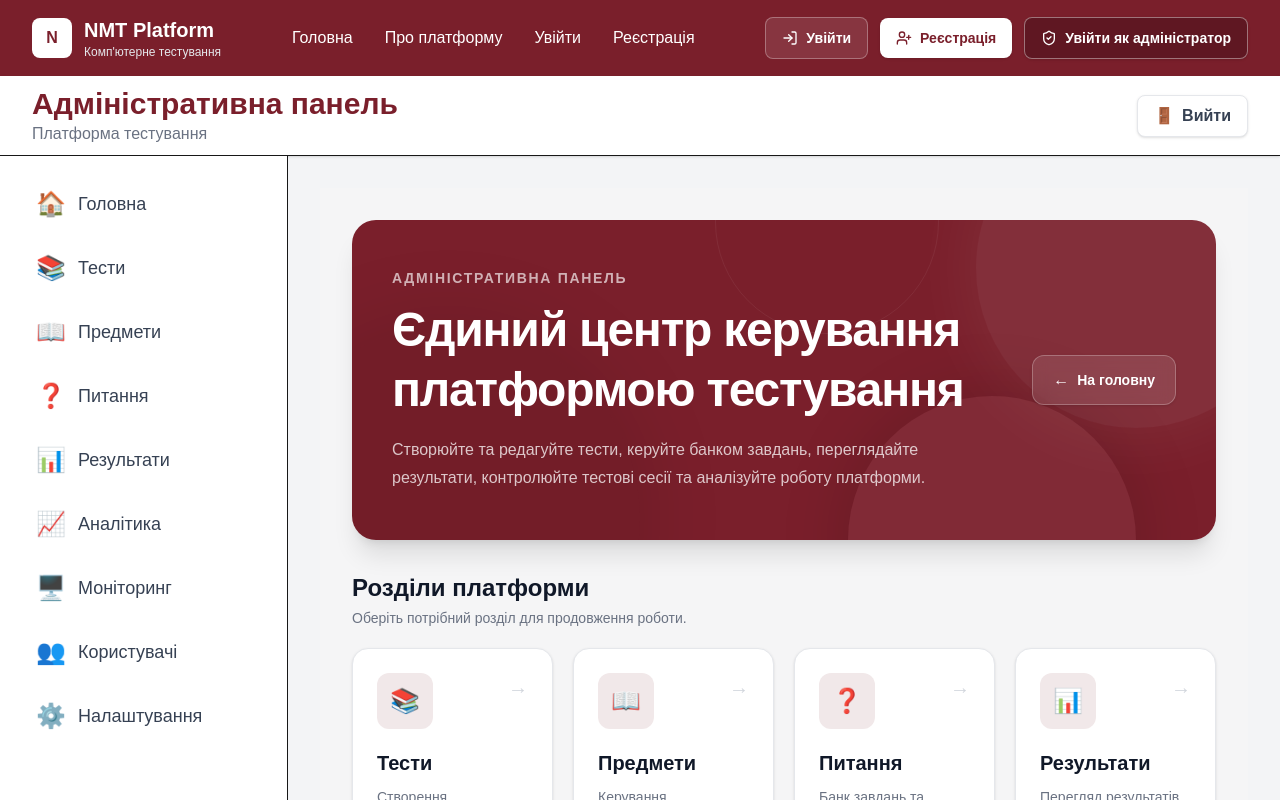
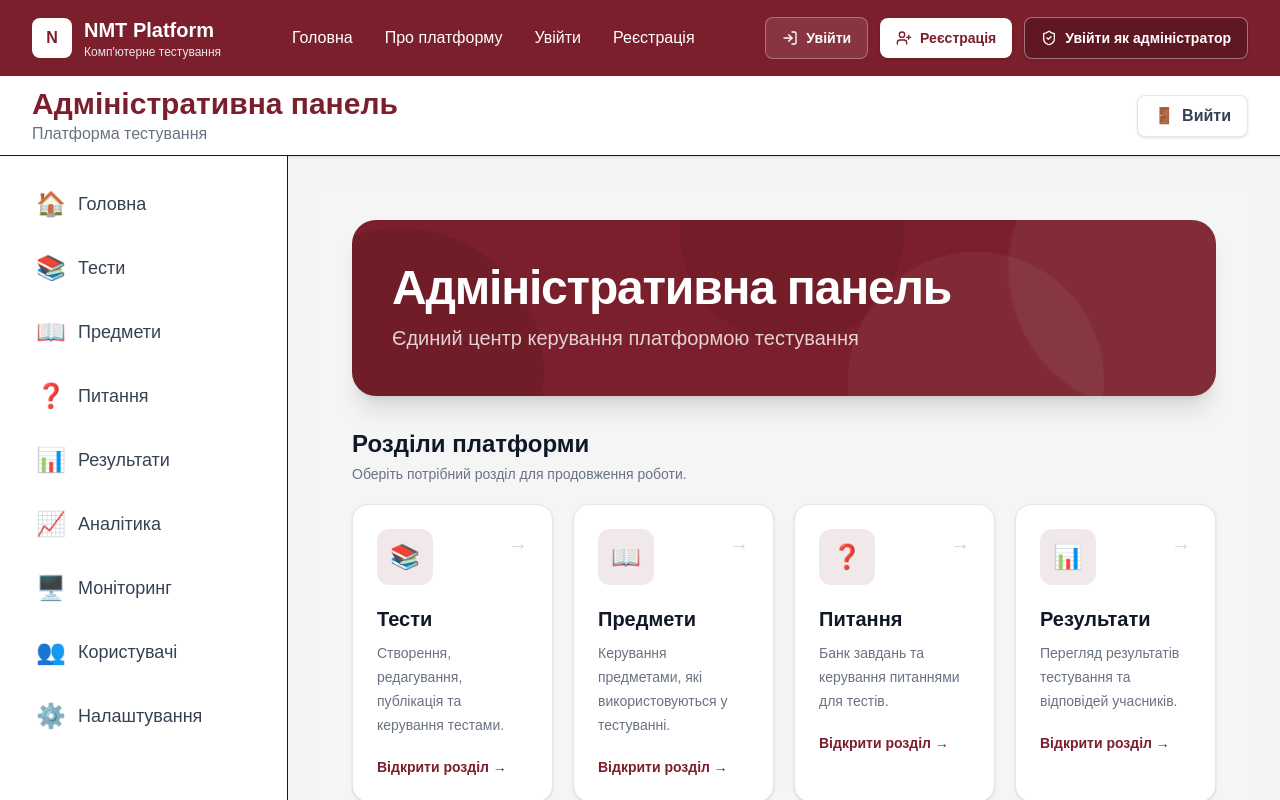
Before and after one commit to Andrii-kh-test/nmt-platform, a Next.js app: page /admin in a window 1280 px wide. Shown: the top 800 px of the page. Built offline with nearby package versions, Linux system fonts and the light colour scheme.

Commit message:
Update admin panel header

```diff
--- a/app/admin/page.tsx
+++ b/app/admin/page.tsx
@@ -62,22 +62,14 @@ const sections = [
 export default function AdminPage() {
   return (
     <main className="min-h-screen bg-[#f5f5f6]">
-      <div className="mx-auto max-w-7xl px-4 py-6 sm:px-6 sm:py-8 lg:px-8">
+      <div className="mx-auto max-w-7xl px-6 py-8 lg:px-8">
 
-        {/* ============================================================
-            HEADER — АДМІНІСТРАТИВНА ПАНЕЛЬ
-        ============================================================ */}
+        {/* =====================================================
+            HEADER
+        ===================================================== */}
 
-        <header
-          className="
-            relative
-            mb-8
-            overflow-hidden
-            rounded-3xl
-            bg-[#7A1F2B]
-            shadow-xl
-          "
-        >
+        <header className="relative mb-8 overflow-hidden rounded-3xl bg-[#7A1F2B] px-7 py-9 shadow-xl sm:px-10 sm:py-11">
+
           {/* Декоративні кола */}
 
           <div
@@ -85,12 +77,12 @@ export default function AdminPage() {
               pointer-events-none
               absolute
               -right-20
-              -top-28
-              h-80
-              w-80
+              -top-24
+              h-72
+              w-72
               rounded-full
-              bg-white/[0.07]
-              shadow-[0_0_80px_rgba(255,255,255,0.08)]
+              bg-white/[0.06]
+              blur-[1px]
             "
           />
 
@@ -98,13 +90,12 @@ export default function AdminPage() {
             className="
               pointer-events-none
               absolute
-              -bottom-36
-              right-20
-              h-72
-              w-72
+              -bottom-28
+              right-28
+              h-64
+              w-64
               rounded-full
               bg-white/[0.05]
-              shadow-[0_0_70px_rgba(0,0,0,0.15)]
             "
           />
 
@@ -113,12 +104,11 @@ export default function AdminPage() {
               pointer-events-none
               absolute
               -left-24
-              bottom-[-170px]
-              h-96
-              w-96
+              bottom-[-120px]
+              h-72
+              w-72
               rounded-full
-              bg-black/[0.06]
-              shadow-[0_0_90px_rgba(0,0,0,0.12)]
+              bg-black/[0.08]
             "
           />
 
@@ -126,126 +116,53 @@ export default function AdminPage() {
             className="
               pointer-events-none
               absolute
-              left-[42%]
-              top-[-110px]
+              left-[38%]
+              top-[-100px]
               h-56
               w-56
               rounded-full
-              border
-              border-white/[0.06]
+              bg-black/[0.06]
             "
           />
 
-          {/* Основний вміст */}
+          {/* Контент */}
 
-          <div
+          <div className="relative z-10">
+
+            {/* Основний напис */}
+
+            <h1
               className="
-              relative
-              z-10
-              px-6
-              py-8
-              sm:px-8
-              sm:py-10
-              lg:px-10
-              lg:py-12
-            "
-          >
-            <div className="flex flex-col gap-8 lg:flex-row lg:items-center lg:justify-between">
-
-              <div className="max-w-3xl">
-
-                <div
-                  className="
-                    mb-3
-                    text-sm
-                    font-semibold
-                    uppercase
-                    tracking-[0.12em]
-                    text-white/65
+                text-4xl
+                font-extrabold
+                tracking-tight
+                text-white
+                sm:text-5xl
               "
             >
               Адміністративна панель
-                </div>
+            </h1>
 
-                <h1
-                  className="
-                    text-3xl
-                    font-bold
-                    leading-tight
-                    tracking-tight
-                    text-white
-                    sm:text-4xl
-                    lg:text-5xl
-                  "
-                >
-                  Єдиний центр керування
-                  <span className="block">
-                    платформою тестування
-                  </span>
-                </h1>
+            {/* Другий рівень */}
 
             <p
               className="
-                    mt-4
-                    max-w-2xl
-                    text-sm
-                    leading-6
-                    text-white/75
-                    sm:text-base
-                    sm:leading-7
+                mt-3
+                text-lg
+                font-medium
+                text-white/80
+                sm:text-xl
               "
             >
-                  Створюйте та редагуйте тести, керуйте банком
-                  завдань, переглядайте результати, контролюйте
-                  тестові сесії та аналізуйте роботу платформи.
+              Єдиний центр керування платформою тестування
             </p>
 
           </div>
-
-              {/* Кнопка повернення */}
-
-              <div className="shrink-0">
-
-                <Link
-                  href="/"
-                  className="
-                    inline-flex
-                    items-center
-                    justify-center
-                    rounded-xl
-                    border
-                    border-white/25
-                    bg-white/10
-                    px-5
-                    py-3
-                    text-sm
-                    font-semibold
-                    text-white
-                    shadow-sm
-                    backdrop-blur-sm
-                    transition-all
-                    duration-200
-                    hover:bg-white
-                    hover:text-[#7A1F2B]
-                    hover:shadow-lg
-                  "
-                >
-                  <span className="mr-2 text-base">
-                    ←
-                  </span>
-
-                  На головну
-                </Link>
-
-              </div>
-
-            </div>
-          </div>
         </header>
 
-        {/* ============================================================
+        {/* =====================================================
             РОЗДІЛИ
-        ============================================================ */}
+        ===================================================== */}
 
         <section>
           <div className="mb-5">
@@ -281,7 +198,8 @@ export default function AdminPage() {
                   hover:shadow-xl
                 "
               >
-                {/* Верхня смуга */}
+
+                {/* Верхня бордова смуга */}
 
                 <div
                   className="
@@ -299,6 +217,8 @@ export default function AdminPage() {
 
                 <div className="flex items-start justify-between">
 
+                  {/* Іконка */}
+
                   <div
                     className="
                       flex
@@ -315,15 +235,12 @@ export default function AdminPage() {
                       group-hover:bg-[#7A1F2B]
                     "
                   >
-                    <span
-                      className="
-                        transition-transform
-                        group-hover:scale-110
-                      "
-                    >
+                    <span className="transition-transform group-hover:scale-110">
                       {section.icon}
                     </span>
                   </div>
+
+                  {/* Стрілка */}
 
                   <span
                     className="
@@ -340,6 +257,8 @@ export default function AdminPage() {
 
                 </div>
 
+                {/* Назва */}
+
                 <h3
                   className="
                     mt-5
@@ -353,26 +272,15 @@ export default function AdminPage() {
                   {section.title}
                 </h3>
 
-                <p
-                  className="
-                    mt-2
-                    min-h-[72px]
-                    text-sm
-                    leading-6
-                    text-gray-500
-                  "
-                >
+                {/* Опис */}
+
+                <p className="mt-2 min-h-[72px] text-sm leading-6 text-gray-500">
                   {section.description}
                 </p>
 
-                <div
-                  className="
-                    mt-5
-                    text-sm
-                    font-semibold
-                    text-[#7A1F2B]
-                  "
-                >
+                {/* Посилання */}
+
+                <div className="mt-5 text-sm font-semibold text-[#7A1F2B]">
                   Відкрити розділ →
                 </div>
 
@@ -382,9 +290,9 @@ export default function AdminPage() {
           </div>
         </section>
 
-        {/* ============================================================
+        {/* =====================================================
             ШВИДКІ ДІЇ
-        ============================================================ */}
+        ===================================================== */}
 
         <section
           className="
@@ -411,6 +319,8 @@ export default function AdminPage() {
 
           <div className="grid gap-3 sm:grid-cols-2 lg:grid-cols-4">
 
+            {/* Створити тест */}
+
             <Link
               href="/admin/tests/new"
               className="
@@ -436,6 +346,8 @@ export default function AdminPage() {
 
               Створити тест
             </Link>
+
+            {/* Переглянути тести */}
 
             <Link
               href="/admin/tests"
@@ -467,6 +379,8 @@ export default function AdminPage() {
               </span>
             </Link>
 
+            {/* Переглянути результати */}
+
             <Link
               href="/admin/results"
               className="
@@ -496,6 +410,8 @@ export default function AdminPage() {
                 Переглянути результати
               </span>
             </Link>
+
+            {/* Моніторинг */}
 
             <Link
               href="/admin/monitoring"
@@ -530,18 +446,11 @@ export default function AdminPage() {
           </div>
         </section>
 
-        {/* ============================================================
+        {/* =====================================================
             FOOTER
-        ============================================================ */}
+        ===================================================== */}
 
-        <footer
-          className="
-            py-8
-            text-center
-            text-xs
-            text-gray-400
-          "
-        >
+        <footer className="py-8 text-center text-xs text-gray-400">
           Платформа тестування
         </footer>
 
```
Lines whose indentation alone changed are shown as unchanged.
